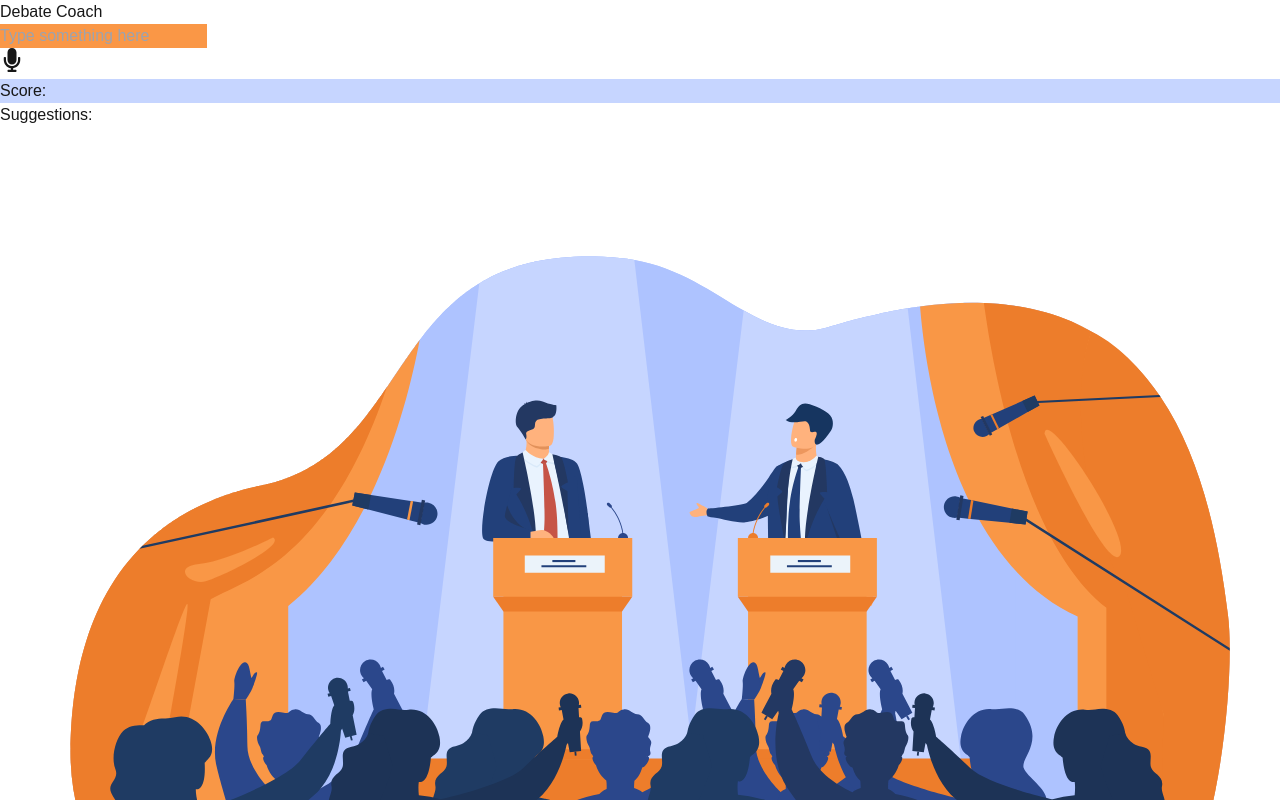
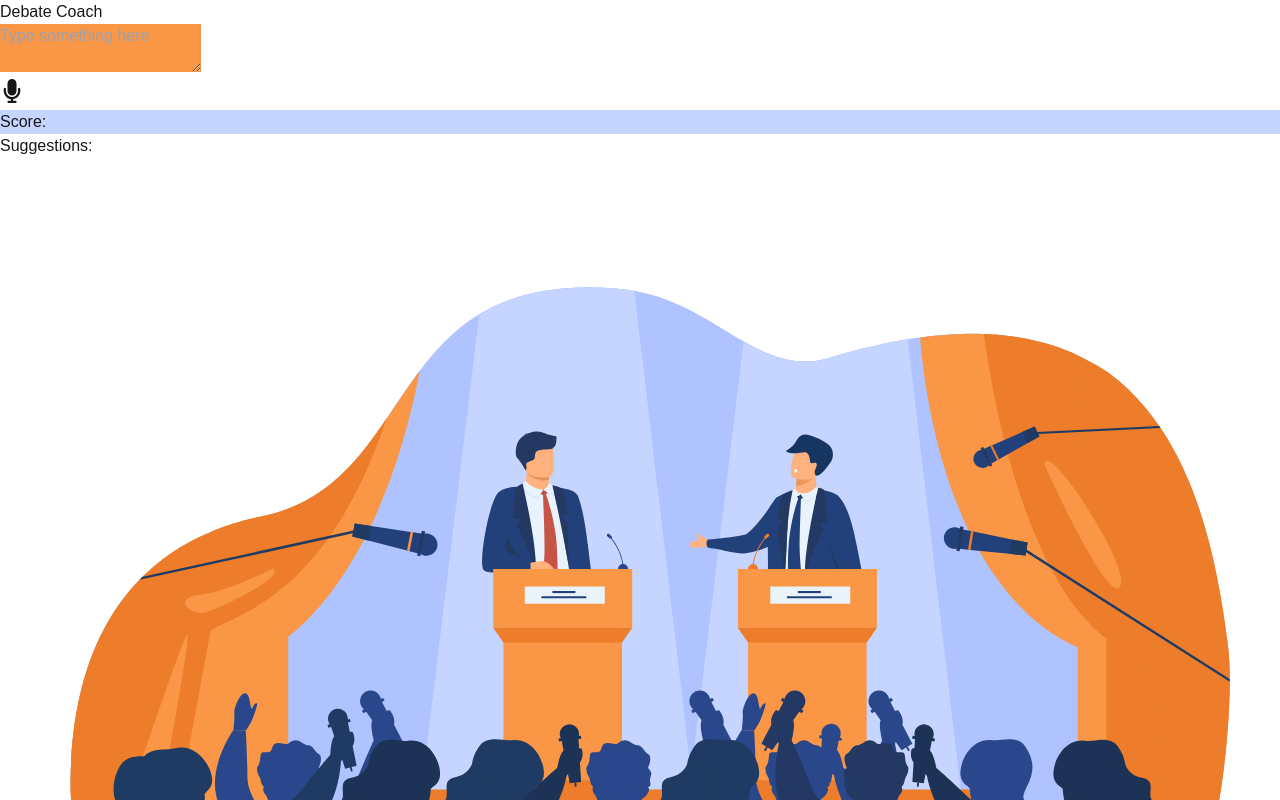
Before and after one commit to maria-nastase/ArguMentor, a Next.js app in the folder debate/: page / in a window 1280 px wide. Shown: the top 800 px of the page. Built offline with nearby package versions, Linux system fonts and the light colour scheme.

Commit message:
dropdowns

```diff
--- a/debate/src/app/components/GPTInput.tsx
+++ b/debate/src/app/components/GPTInput.tsx
@@ -94,10 +94,9 @@ export default function GPTInput(){
 
     return (
         <>
-            <input
+            <textarea
                 style={{ backgroundColor: '#FA9746' }}
-                className="w-1/2 text-white border-none placeholder-white focus:outline-none p-3 rounded-md"
-                type="text"
+                className="w-3/4 text-white border-none placeholder-white focus:outline-none p-3 rounded-md"
                 value={inputText}
                 onChange={handleChange}
                 onKeyDown={handleKeyDown}
--- a/debate/src/app/components/SpeechBubble.tsx
+++ b/debate/src/app/components/SpeechBubble.tsx
@@ -11,12 +11,12 @@ export default function SpeechBubble({arr, index}){
 
     const classN = "flex w-full "+ (arr.isUser ? "flex-row-reverse mt-[10em] relative" : "flex-row")
     const classNN = "mt-6 max-w-[75%] " + (arr.isUser ? "bg-red-500":"bg-blue-500");
-    const classArrow = "absolute -bottom-4 right-8";
+    const classArrow = "absolute -bottom-5 right-10 p-1 bg-blue-900";
 
     return <div key={index} className={classN}>
         <div className={classNN}>{arr.text}
         {showSugg ? <div className="bg-green-900"><span className="font-bold">Suggestion: </span>{arr.suggestion}</div> : ""}
-        {showSugg ? <FaChevronUp onClick={handleClick} className={classArrow}></FaChevronUp>:<FaChevronDown onClick={handleClick} className={classArrow}></FaChevronDown>}
-        {arr.isUser ? <div className="bg-orange-500 absolute -bottom-2 -right-2">{arr.score < 0 ? "..." : arr.score}</div> : ""}</div>
+        {arr.isUser ? <div onClick={handleClick} className={classArrow}>{showSugg ? <FaChevronUp></FaChevronUp>:<FaChevronDown></FaChevronDown>}</div> : ""}
+        {arr.isUser ? <div className="bg-orange-500 absolute p-1 -bottom-7 -right-2">{arr.score < 0 ? "..." : arr.score}</div> : ""}</div>
     </div>;
 }
```
